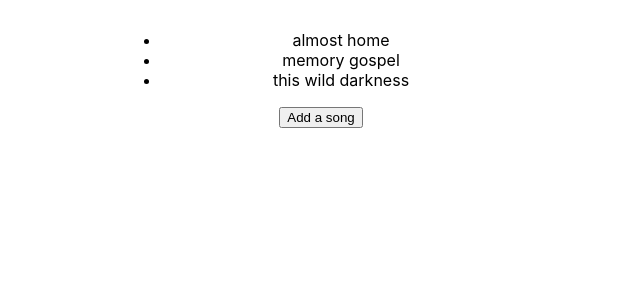
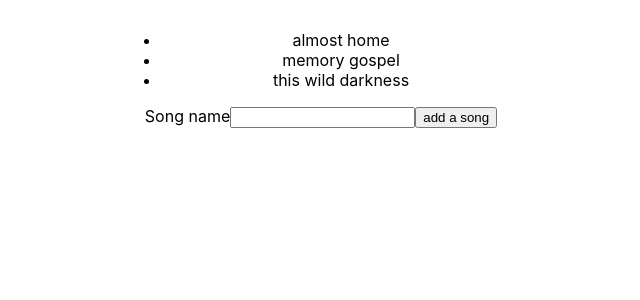
Before and after one commit to Cedric921/SongList, a React (Create React App) app: page / in a window 1280 px wide. Shown: the top 300 px of the page, without its empty margins (319-959 px from the left). Built offline with nearby package versions, Linux system fonts and the light colour scheme.

Commit message:
add the state the SongForm  function component

```diff
--- /dev/null
+++ b/src/components/NewSongForm.jsx
@@ -0,0 +1,13 @@
+import React from "react";
+
+const NewSongForm = () => {
+   return (
+      <form>
+         <label>Song name</label>
+         <input type="text" required />
+         <input type="submit" value="add a song" />
+     </form>
+  );
+}
+
+export default NewSongForm;
--- a/src/components/SongList.jsx
+++ b/src/components/SongList.jsx
@@ -1,4 +1,5 @@
 import React, { useState } from 'react'
+import NewSongForm from './NewSongForm'
 
 const SongList = () => {
   const [songs, setSongs] = useState([
@@ -8,7 +9,9 @@ const SongList = () => {
   ])
 
   const addSong = () => {
-    setSongs([...songs, { title: 'vb', id: 4 }])
+    let id = Math.random()
+
+    setSongs([...songs, { title: 'vb', id: id }])
   }
 
   return (
@@ -18,7 +21,7 @@ const SongList = () => {
           return <li key={song.id}> {song.title} </li>
         })}
       </ul>
-      <button onClick={addSong}> Add a song</button>
+      <NewSongForm />
     </div>
   )
 }
```
Also changed, not shown: src/components/BookList.jsx (deleted, +0 -17 lines), src/components/Navbar.jsx (deleted, +0 -18 lines).
